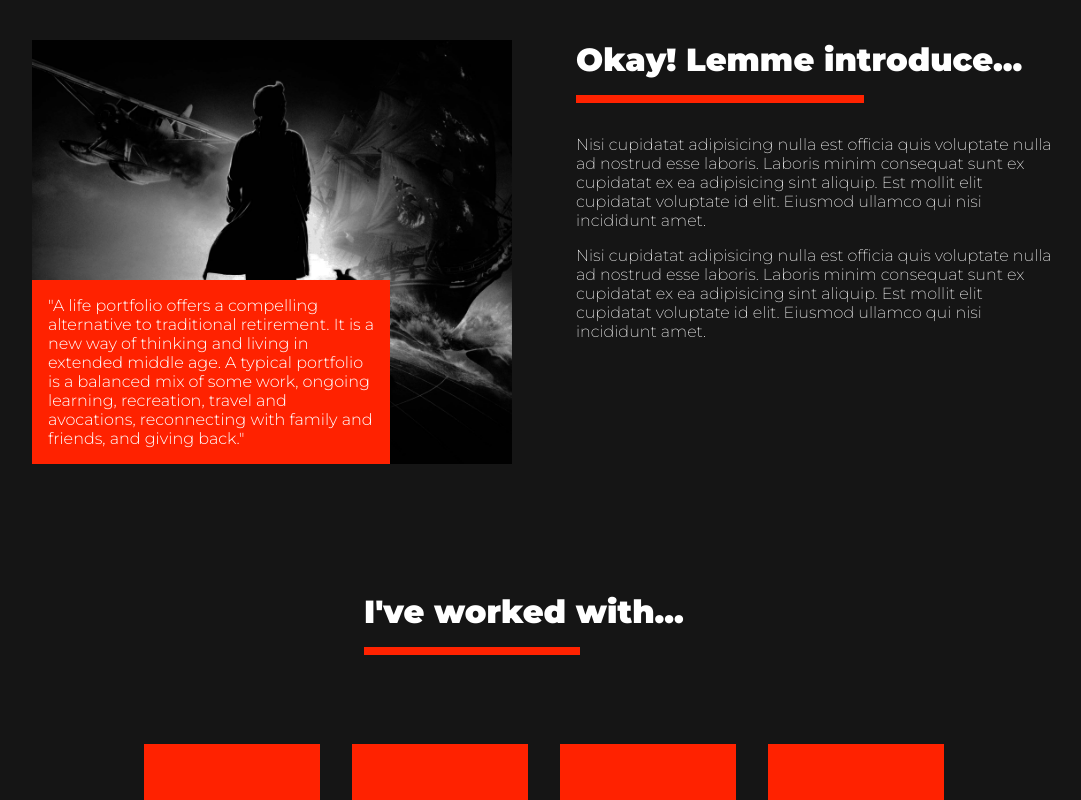
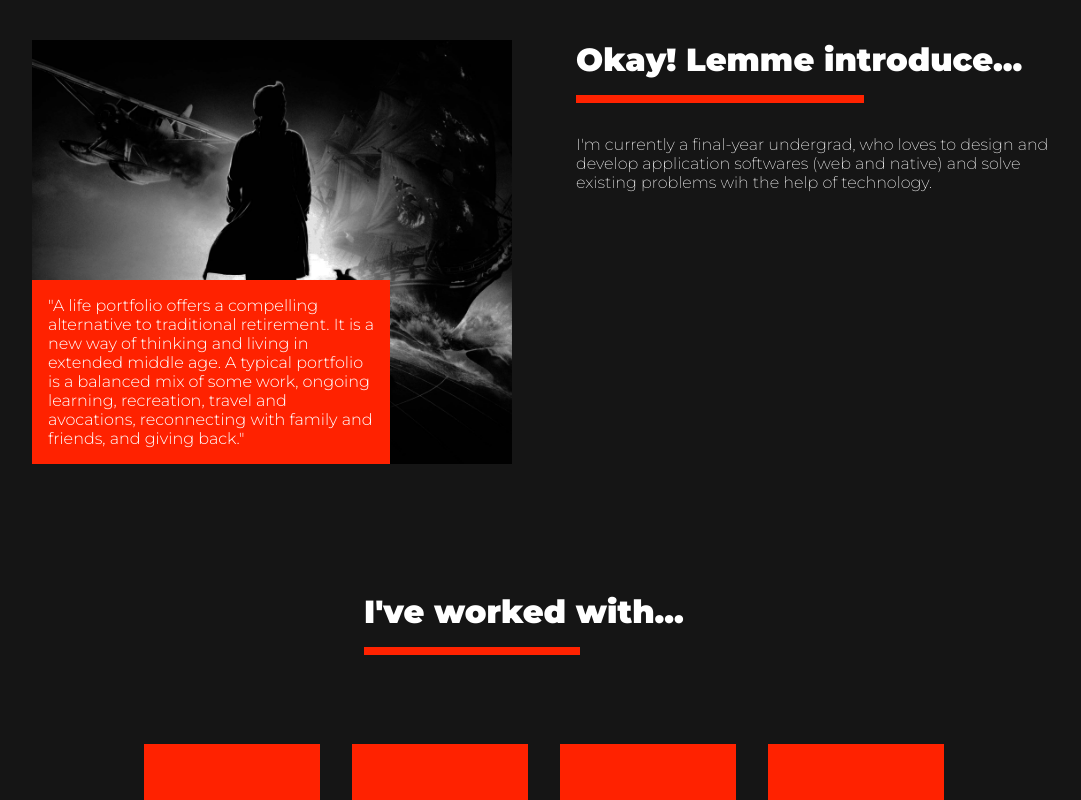
Before and after one commit to rajaabhaysingh/rasyu.ga, a React (Create React App) app: page / in a window 1280 px wide. Shown: the part 760-1560 px from the top of the page, without its empty margins (96-1177 px from the left). Built offline with nearby package versions, Linux system fonts and the light colour scheme.

Commit message:
Single line intro added

```diff
--- a/src/components/Slides/MyIntro.js
+++ b/src/components/Slides/MyIntro.js
@@ -77,16 +77,9 @@ const MyIntro = () => {
           </div>
           <Divider width="60%" />
           <p className={clsx(globalCls.txtMdWhite, "mar_t-32")}>
-            Nisi cupidatat adipisicing nulla est officia quis voluptate nulla ad
-            nostrud esse laboris. Laboris minim consequat sunt ex cupidatat ex
-            ea adipisicing sint aliquip. Est mollit elit cupidatat voluptate id
-            elit. Eiusmod ullamco qui nisi incididunt amet.
-          </p>
-          <p className={globalCls.txtMdWhite}>
-            Nisi cupidatat adipisicing nulla est officia quis voluptate nulla ad
-            nostrud esse laboris. Laboris minim consequat sunt ex cupidatat ex
-            ea adipisicing sint aliquip. Est mollit elit cupidatat voluptate id
-            elit. Eiusmod ullamco qui nisi incididunt amet.
+            I'm currently a final-year undergrad, who loves to design and
+            develop application softwares (web and native) and solve existing
+            problems wih the help of technology.
           </p>
         </Grid>
       </Grid>
--- a/src/views/Home/index.js
+++ b/src/views/Home/index.js
@@ -23,7 +23,7 @@ const Home = () => {
       <ExpSS4 />
       <ExpSS5 />
       <Projects />
-      <ExpSS3 />
+      {/* <ExpSS3 /> */}
     </div>
   );
 };
```
